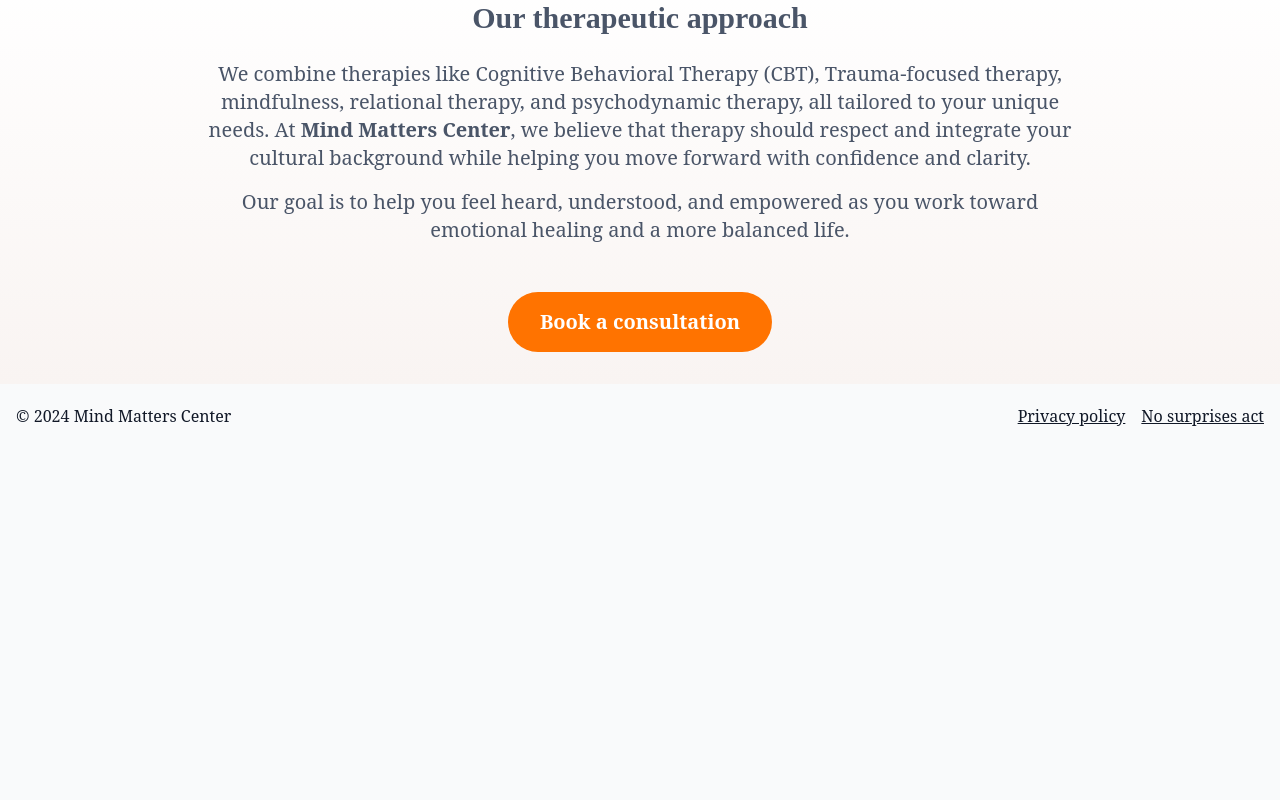
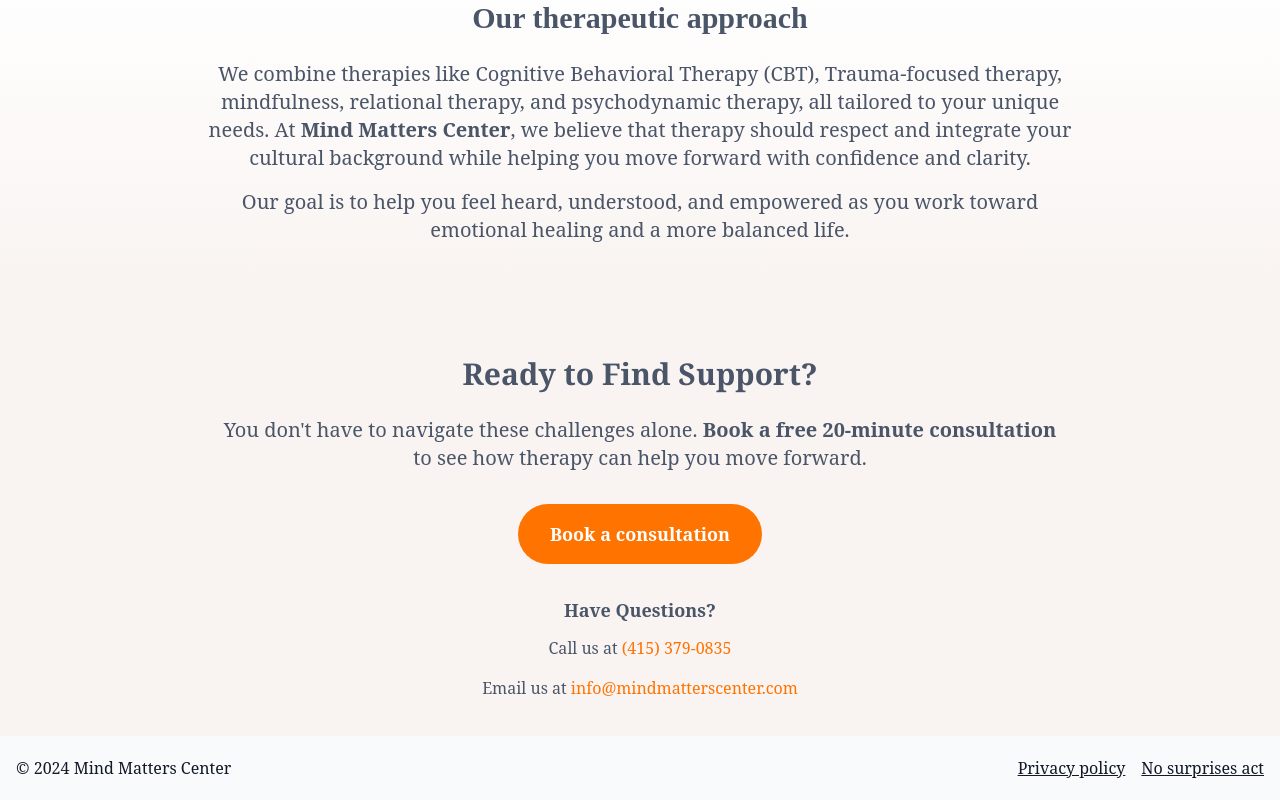
Before and after one commit to SravanthiSinha/mmc, a React (Vite) app: page /mmc/specialties in a window 1280 px wide. Shown: the part 2197-2997 px from the top of the page. Before the commit the page ends 2645 px from the top, so only its background shows below. Built offline with nearby package versions, Linux system fonts and the light colour scheme; a web font is replaced by a local one.

Commit message:
included contact info

```diff
--- a/src/components/shared/CTASection.jsx
+++ b/src/components/shared/CTASection.jsx
@@ -1,6 +1,7 @@
 import React from 'react';
 import { Link } from 'react-router-dom';
 import { FadeInSection } from '../shared/Animations';
+import { CONTACT_INFO } from '../../constants';
 
 const CTASection = () => {
     return (
@@ -30,13 +31,28 @@ const CTASection = () => {
 
                     <div className="text-brand-text-primary">
                         <p className="text-lg font-semibold mb-2">Have Questions?</p>
-                        Email us at {' '}
-                        <a
-                            href="mailto:info@mindmatterscenter.com"
-                            className="text-brand-coral hover:text-brand-sage transition-colors duration-300"
-                        >
-                            info@mindmatterscenter.com
-                        </a>
+                        <div className="space-y-2">
+                            <p>
+                                Call us at{' '}
+                                <a
+                                    href="tel:+14153790835"
+                                    className="text-brand-coral hover:text-brand-sage transition-colors duration-300"
+                                    aria-label="Call our office"
+                                >
+                                    {CONTACT_INFO.phone}
+                                </a>
+                            </p>
+                            <p>
+                                Email us at{' '}
+                                <a
+                                    href={`mailto:${CONTACT_INFO.email}`}
+                                    className="text-brand-coral hover:text-brand-sage transition-colors duration-300"
+                                    aria-label="Email us"
+                                >
+                                    {CONTACT_INFO.email}
+                                </a>
+                            </p>
+                        </div>
                     </div>
                 </div>
             </section>
--- /dev/null
+++ b/src/constants.jsx
@@ -0,0 +1,4 @@
+export const CONTACT_INFO = {
+    email: 'info@mindmatterscenter.com',
+    phone: '(415) 379-0835',
+  };
--- a/src/pages/PrivacyPolicy.jsx
+++ b/src/pages/PrivacyPolicy.jsx
@@ -1,5 +1,6 @@
 import React from 'react';
 import { FadeInSection } from '../components/shared/Animations';
+import {CONTACT_INFO} from '../constants';
 
 const PrivacyPolicy = () => {
     const sections = [
@@ -78,7 +79,7 @@ const PrivacyPolicy = () => {
                 "Withdraw consent for specific uses of your data",
                 "Opt-out of non-essential communications",
             ],
-            content2: <span>To exercise your rights, contact us at <strong className="text-brand-sage">info@mindmatterscenter.com</strong></span>
+            content2: <span>To exercise your rights, contact us at <strong className="text-brand-sage">{CONTACT_INFO.email}</strong></span>
         },
         {
             title: "Cookies and Tracking",
@@ -131,7 +132,7 @@ const PrivacyPolicy = () => {
                     />
                 </svg>
             ),
-            content: <span>If you have any questions or concerns about this Privacy Policy, please contact us at: <strong className="text-brand-sage">info@mindmatterscenter.com</strong></span>,
+            content: <span>If you have any questions or concerns about this Privacy Policy, please contact us at: <strong className="text-brand-sage">{CONTACT_INFO.email}</strong></span>,
         }
     ];
 
--- a/src/pages/Specialties.jsx
+++ b/src/pages/Specialties.jsx
@@ -1,11 +1,11 @@
 import React from 'react';
-import { Link } from 'react-router-dom';
 import Anxiety_Depression from '../assets/images/anxiety-depression.jpg';
 import Stress_Burnout from '../assets/images/stress-burnout.jpg';
 import Relationship_Counseling from '../assets/images/relationship-counseling.jpg';
 import Cultural_Family from '../assets/images/cultural-family.jpg';
 import Trauma_Support from '../assets/images/trauma-support.jpg';
 import { FadeInSection, SpecialtyCard } from '../components/shared/Animations';
+import CTASection from '../components/shared/CTASection';
 
 
 const Specialties = () => {
@@ -95,17 +95,10 @@ const Specialties = () => {
                             </p>
                         </div>
 
-                        <Link
-                            to="/book-consultation"
-                            className="inline-block mt-8 sm:mt-12 px-6 sm:px-8 py-3 sm:py-4 bg-brand-coral text-white
-                            text-lg sm:text-xl font-semibold rounded-full hover:bg-brand-coralLight
-                            transition-all duration-300 hover:transform hover:scale-105 active:scale-95"
-                        >
-                            Book a consultation
-                        </Link>
                     </div>
                 </FadeInSection>
             </section>
+            <CTASection/>
         </div>
 
     );
```
